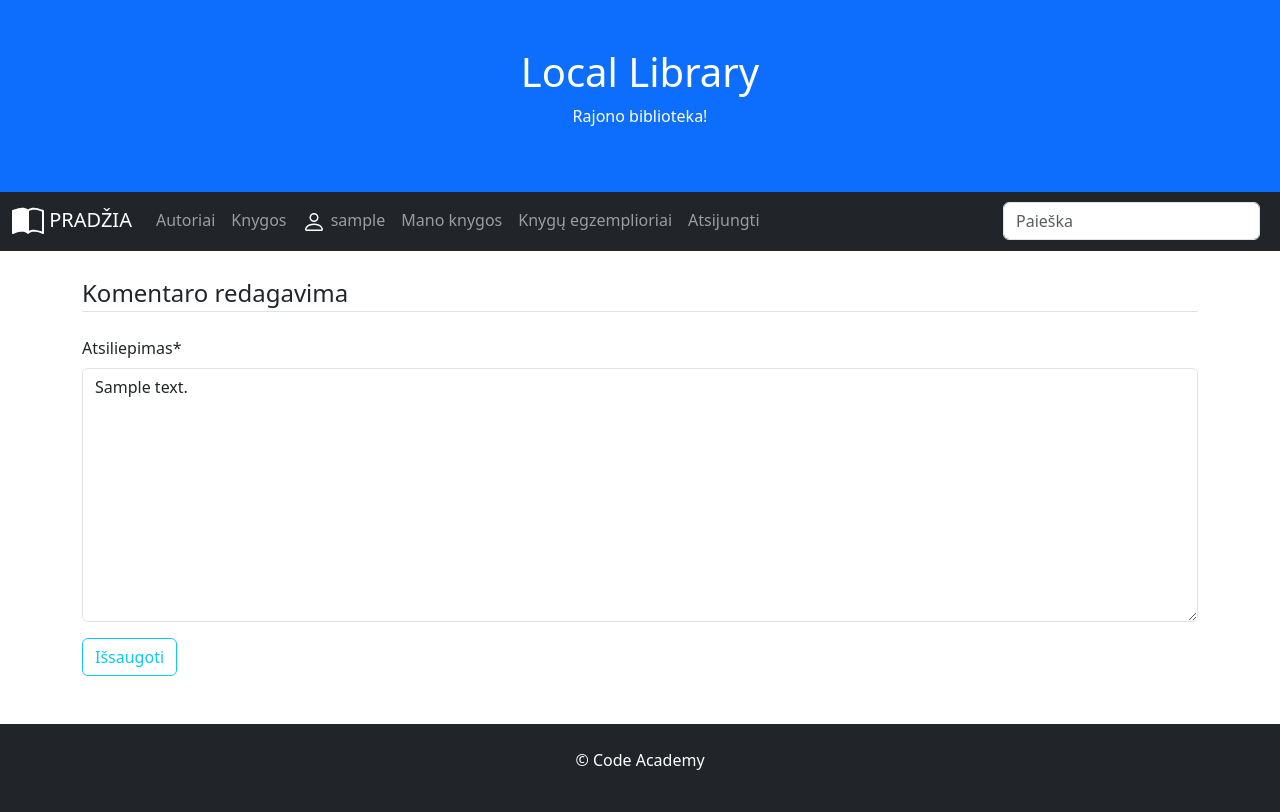
After one commit to DonatasNoreika/library_20250210, a Django app: page /library/reviews/1/update in a window 1280 px wide. The commit adds this page. Run offline with Django 5.2, Linux system fonts and the light colour scheme; a user stored in the database is signed in; tables that the repository leaves empty hold one stand-in row (values such as "Sample post"); some libraries are stand-ins or nearby versions.

Commit message:
10: +Komentaro autoriui leidžia pakeisti komentaro tekstą

```diff
--- a/mysite/library/templates/book.html
+++ b/mysite/library/templates/book.html
@@ -36,6 +36,12 @@
     <strong>{{ review.reviewer }}</strong>, <em>{{ review.date_created }}</em>
 </p>
 <p>{{ review.content }}</p>
+{% if review.reviewer == user %}
+<div>
+    <a class="btn btn-secondary btn-sm mt-1 mb-1" href="{% url 'review_update' review.pk %}">Redaguoti</a>
+</div>
+{% endif %}
+<hr>
 {% endfor %}
 {% else %}
 <h4>Komentarų nėra</h4>
--- /dev/null
+++ b/mysite/library/templates/review_update.html
@@ -0,0 +1,17 @@
+{% extends "base.html" %}
+
+{% block "title" %}Komentaro redagavimas{% endblock%}
+
+{% block "content" %}
+<div class="content-section">
+    <form method="POST">
+        {% csrf_token %}
+        {% load crispy_forms_tags %}
+        <legend class="border-bottom mb-4">Komentaro redagavima</legend>
+        {{ form | crispy }}
+        <div class="form-group">
+            <button class="btn btn-outline-info" type="submit">Išsaugoti</button>
+        </div>
+    </form>
+</div>
+{% endblock %}
--- a/mysite/library/urls.py
+++ b/mysite/library/urls.py
@@ -16,4 +16,5 @@ urlpatterns = [
     path('instances/new', views.BookInstanceCreateView.as_view(), name='instance_new'),
     path('instances/<int:pk>/update', views.BookInstanceUpdateView.as_view(), name='instance_update'),
     path('instances/<int:pk>/delete', views.BookInstanceDeleteView.as_view(), name='instance_delete'),
+    path('reviews/<int:pk>/update', views.BookReviewUpdateView.as_view(), name="review_update"),
 ]
--- a/mysite/library/views.py
+++ b/mysite/library/views.py
@@ -1,6 +1,6 @@
 from django.shortcuts import render, redirect, reverse
 from django.views.decorators.csrf import csrf_protect
-from .models import Book, BookInstance, Author
+from .models import Book, BookInstance, Author, BookReview
 from django.views import generic
 from django.core.paginator import Paginator
 from django.db.models import Q
@@ -214,3 +214,16 @@ class BookInstanceDeleteView(LoginRequiredMixin, UserPassesTestMixin, generic.De
 
     def test_func(self):
         return self.request.user.profile.is_employee
+
+
+class BookReviewUpdateView(LoginRequiredMixin, UserPassesTestMixin, generic.UpdateView):
+    model = BookReview
+    fields = ['content']
+    template_name = "review_update.html"
+    # success_url = "/library/books/"
+
+    def get_success_url(self):
+        return reverse('book', kwargs={"pk": self.object.book.pk})
+
+    def test_func(self):
+        return self.get_object().reviewer == self.request.user
```
